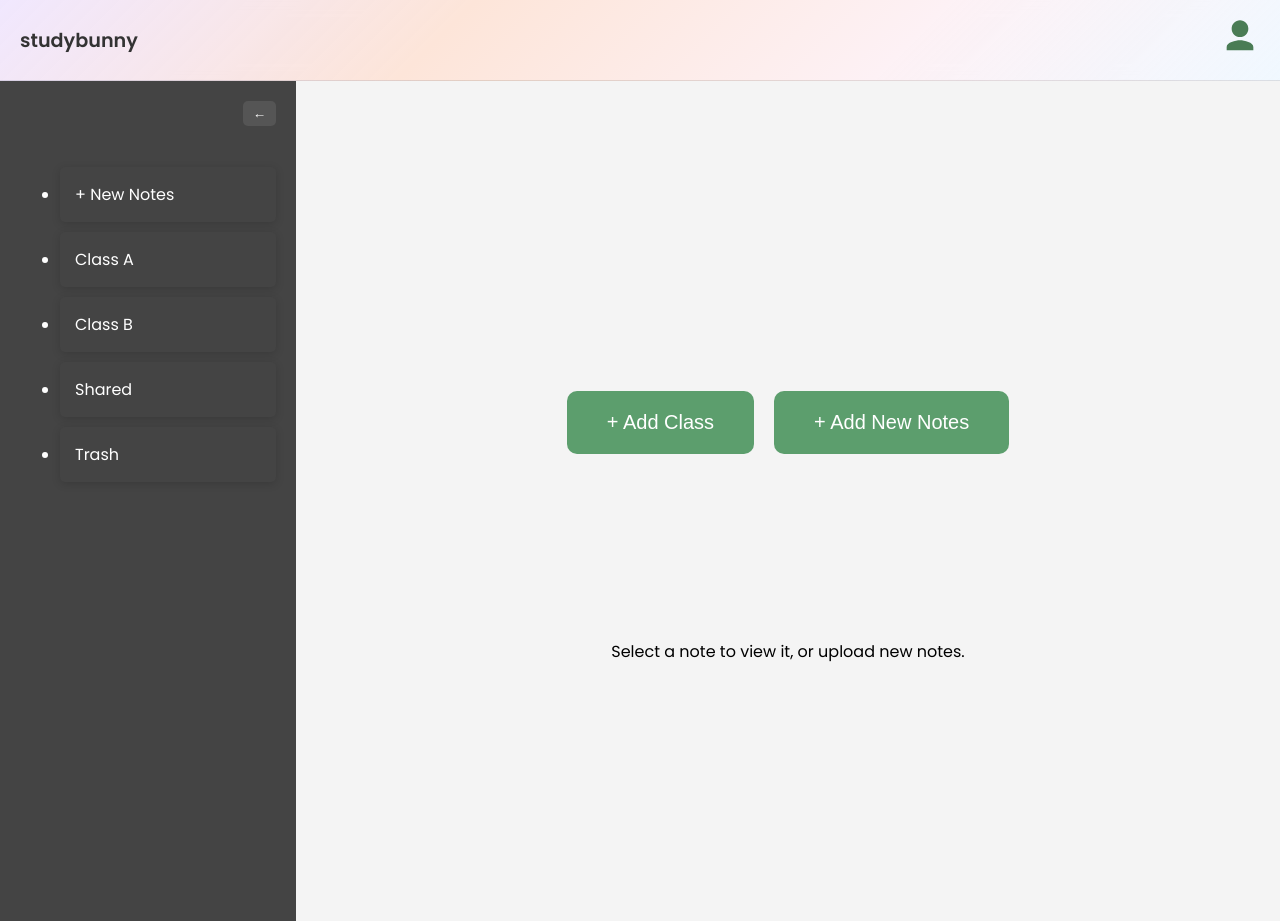
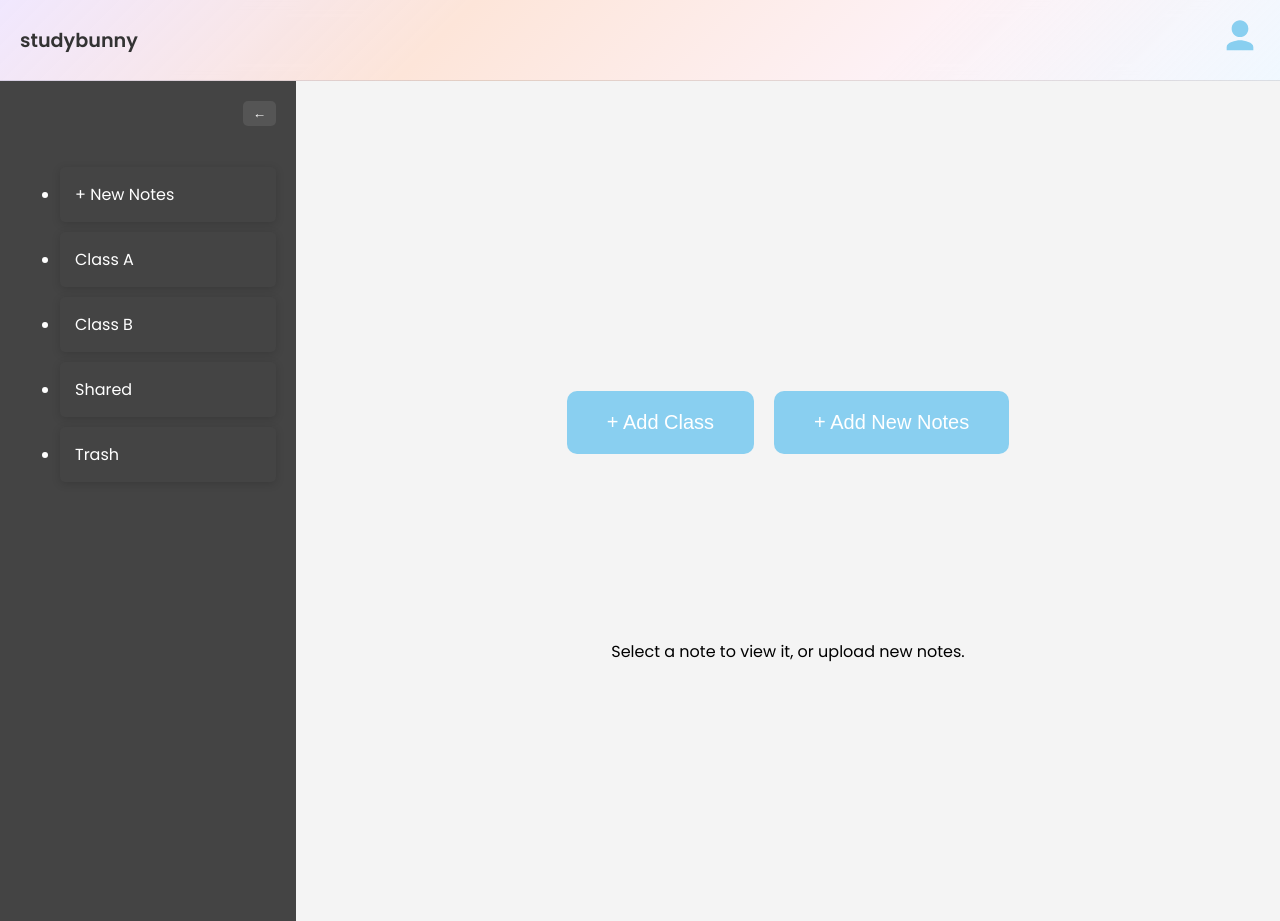
Before and after one commit to Muhamed530/StudyBunny, a Flask app: template templates/notes.html in a window 1280 px wide. Run offline with Flask 3, Linux system fonts and the light colour scheme; the template is opened without the code that fills it, so the values that code supplies are empty.

Commit message:
Color change on notes

```diff
--- a/static/css/notes.css
+++ b/static/css/notes.css
@@ -36,7 +36,7 @@ body {
 .profile-icon .icon {
     width: 40px;
     height: 40px;
-    fill: #4a7c55; /* Initial color */
+    fill: rgba(137, 207, 240, 1); /* Initial color */
     cursor: pointer;
     transition: fill 0.3s ease;
 }
@@ -113,7 +113,7 @@ body {
 }
 
 .tab:hover {
-    background-color: #5c9e6d;
+    background-color: rgba(137, 207, 240, 1);
 }
 
 /* Main Content */
@@ -139,7 +139,7 @@ body {
 .home-btn {
     padding: 20px 40px;
     font-size: 20px;
-    background-color: #5c9e6d;
+    background-color: rgba(137, 207, 240, 1);
     color: white;
     border: none;
     border-radius: 10px;
@@ -148,7 +148,7 @@ body {
 }
 
 .home-btn:hover {
-    background-color: #4a7c55;
+    background-color: rgba(137, 207, 240, 1);
 }
 
 /* Upload Form Styling */
@@ -175,7 +175,7 @@ body {
 #upload-form button {
     padding: 10px 20px; /* Increase button size */
     font-size: 20px; /* Larger font size */
-    background-color: #5c9e6d; /* Keep existing styles */
+    background-color: rgba(137, 207, 240, 1);
     color: white;
     border: none;
     border-radius: 5px;
```
